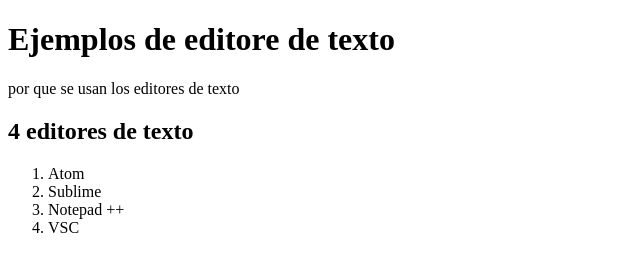
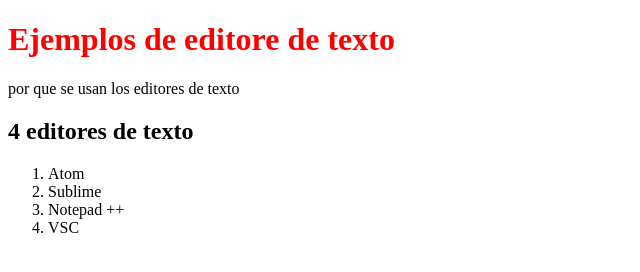
Before and after one commit to dcaballero91/progInternet, a plain HTML site: page index.html in a window 1280 px wide. Shown: the whole page, without its empty margins (0-640 px from the left). Drawn offline with Linux system fonts and the light colour scheme.

Commit message:
se pone en rojo el tiitulo

```diff
--- a/index.html
+++ b/index.html
@@ -5,7 +5,10 @@
         <meta name="descripcion" content="curso de la unida">
     </head>
     <head>
-        <h1>Ejemplos de editore de texto</h1>
+        <span style="color:red">
+
+            <h1>Ejemplos de editore de texto</h1>
+        </span>
         <p> por que se usan los editores de texto</p>
         <h2> 4 editores de texto</h2>
         <ol>
```
